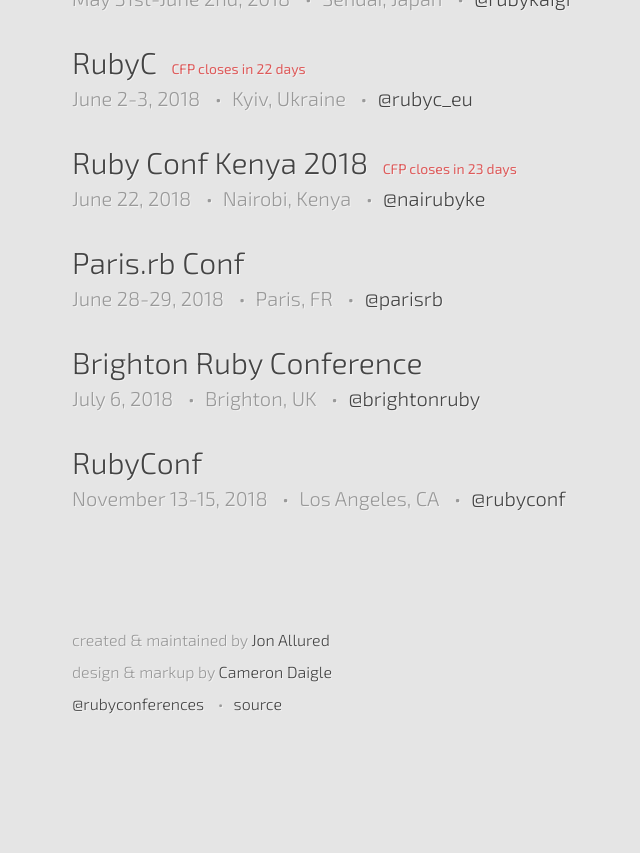
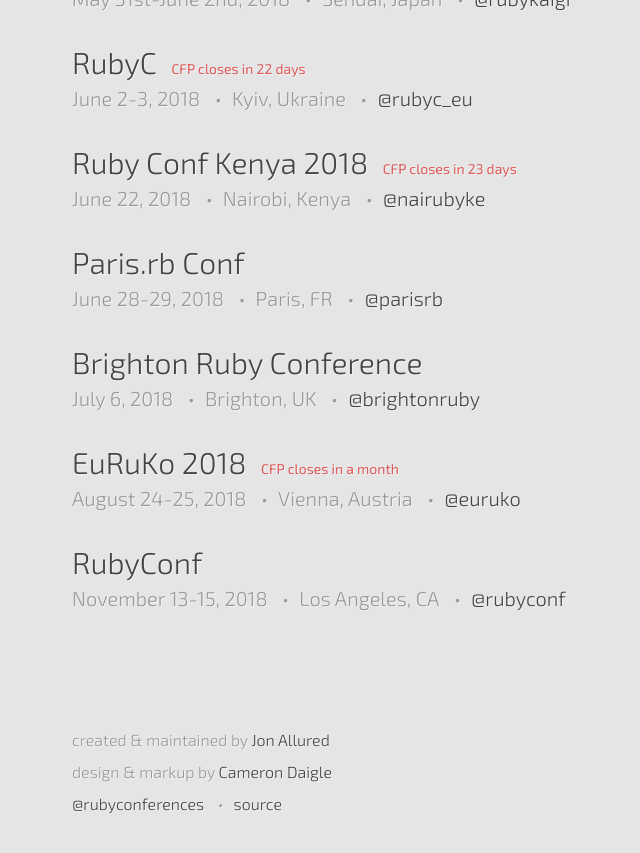
Before and after one commit to ruby-conferences/ruby-conferences.github.io, a Jekyll site: the page built from index.html, in a window 1280 px wide and 900 px high, scrolled down 1618 px. Shown: the top 853 px of the window, without its empty margins (168-808 px from the left). Built offline with Jekyll 4.4.1, drawn with Linux system fonts in a browser that asks for light colours; before the commit the page ends 2418 px from its top, so only the background shows below that.

Commit message:
Add EuRuKo 2018

```diff
--- a/_data/current.yml
+++ b/_data/current.yml
@@ -111,6 +111,14 @@
   url: http://brightonruby.com/
   twitter: brightonruby
 
+- name: EuRuKo 2018
+  location: Vienna, Austria
+  dates: "August 24-25, 2018"
+  url: https://euruko2018.org/
+  twitter: euruko
+  cfp_phrase: CFP closes
+  cfp_date: "April 15, 2018"
+
 - name: RubyConf
   location: Los Angeles, CA
   dates: "November 13-15, 2018"
```
